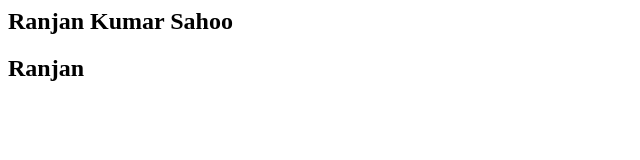
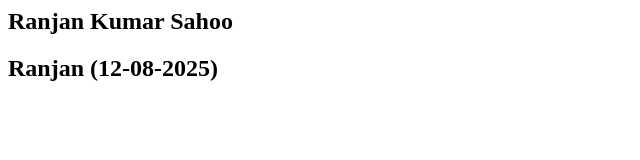
Before and after one commit to Ranjan21gg/ecommerce-website-clone, a plain HTML site: page index.html in a window 1280 px wide. Shown: the whole page, without its empty margins (0-640 px from the left). Drawn offline with Linux system fonts and the light colour scheme.

Commit message:
Add date

```diff
--- a/index.html
+++ b/index.html
@@ -1,2 +1,2 @@
 <h2>Ranjan Kumar Sahoo</h2>
-<h2>Ranjan</h2>
+<h2>Ranjan (12-08-2025)</h2>
```
